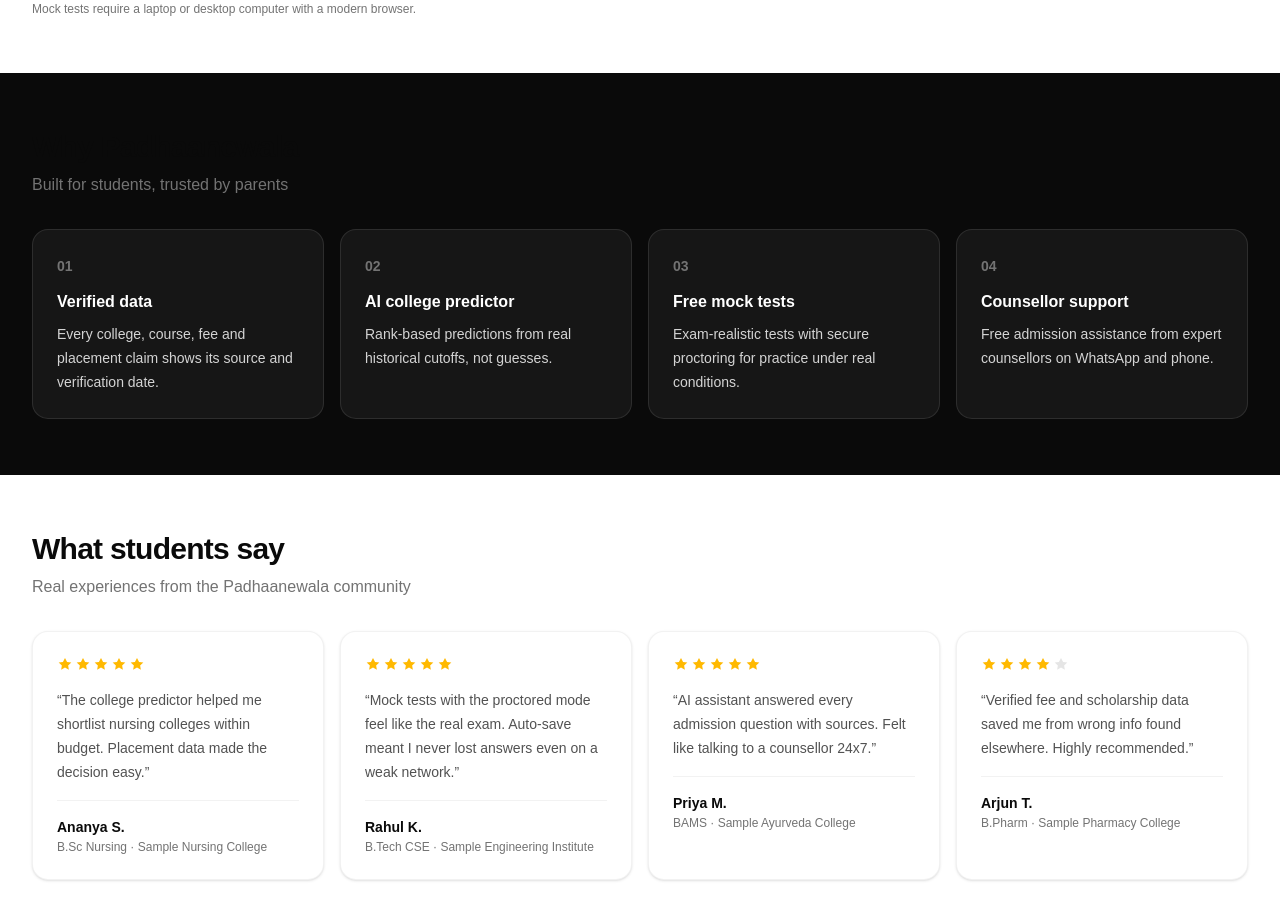
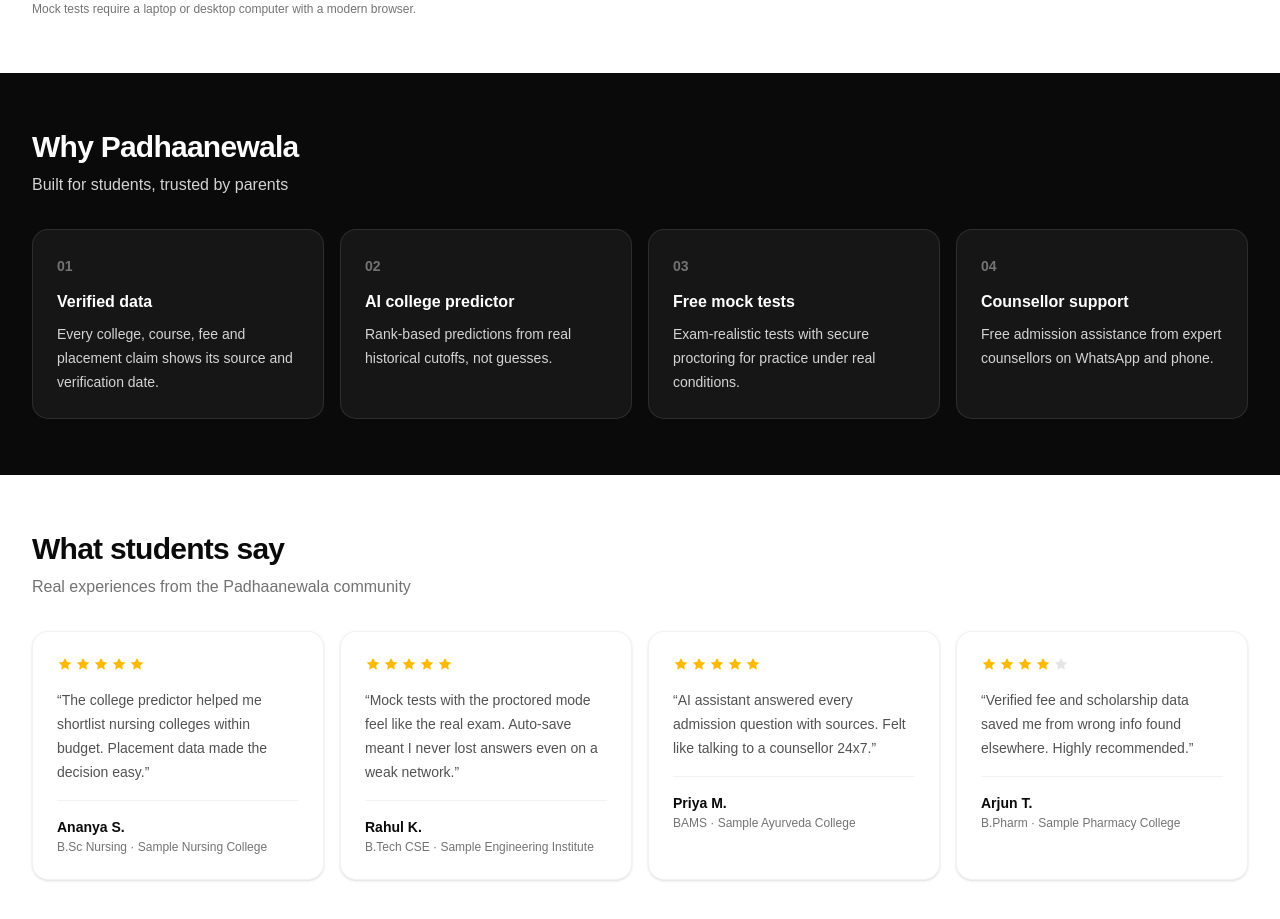
Before and after one commit to varunhunakunti2-crypto/Padhaanewala_Education, a Next.js app in the folder padhaanewala/frontend/: page / in a window 1280 px wide. Shown: the part 3140-4059 px from the top of the page. Built offline with nearby package versions, Linux system fonts and the light colour scheme.

Commit message:
fix(frontend): make Why Padhaanewala heading white on dark section

```diff
--- a/padhaanewala/frontend/src/components/home-sections.tsx
+++ b/padhaanewala/frontend/src/components/home-sections.tsx
@@ -23,24 +23,26 @@
   subtitle,
   href,
   linkLabel,
+  dark = false,
 }: {
   title: string;
   subtitle: string;
   href?: string;
   linkLabel?: string;
+  dark?: boolean;
 }) {
   return (
     <div className="mb-8 flex items-end justify-between gap-4">
       <div>
-        <h2 className="text-2xl font-bold tracking-tight text-neutral-950 sm:text-3xl">
+        <h2 className={`text-2xl font-bold tracking-tight sm:text-3xl ${dark ? "text-white" : "text-neutral-950"}`}>
           {title}
         </h2>
-        <p className="mt-2 text-sm text-neutral-500 sm:text-base">{subtitle}</p>
+        <p className={`mt-2 text-sm sm:text-base ${dark ? "text-neutral-300" : "text-neutral-500"}`}>{subtitle}</p>
       </div>
       {href && linkLabel && (
         <Link
           href={href}
-          className="hidden items-center gap-1.5 text-sm font-semibold text-neutral-950 hover:text-neutral-600 sm:inline-flex"
+          className={`hidden items-center gap-1.5 text-sm font-semibold sm:inline-flex ${dark ? "text-white hover:text-neutral-300" : "text-neutral-950 hover:text-neutral-600"}`}
         >
           {linkLabel}
           <ArrowRightIcon className="h-4 w-4" />
@@ -294,6 +296,7 @@
         <SectionHeader
           title="Why Padhaanewala"
           subtitle="Built for students, trusted by parents"
+          dark={true}
         />
         <div className="grid grid-cols-1 gap-4 sm:grid-cols-2 lg:grid-cols-4">
           {reasons.map((reason, index) => (
```
Also changed, not shown: 1 other file (tests, documents, lock files or other folders).
